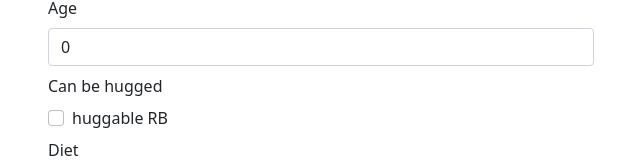
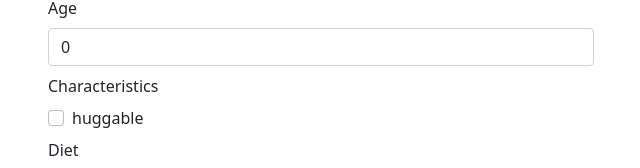
Before and after one commit to thanapoom21/todo-or-not-todo, a Next.js app: page /new in a window 1280 px wide. Shown: the part 367-535 px from the top of the page, without its empty margins (34-674 px from the left). Built offline with nearby package versions, Linux system fonts and the light colour scheme.

Commit message:
rename label and experiment checkbox values

```diff
--- a/components/Form.js
+++ b/components/Form.js
@@ -167,10 +167,12 @@ const PetForm = ({ formId, petForm, forNewPet = true }) => {
               </Form.Group>
 
               <Form.Group className='mb-2'>
-                <Form.Label htmlFor='huggable'>Can be hugged</Form.Label>
+                <Form.Label htmlFor='characteristics'>
+                  Characteristics
+                </Form.Label>
                 <Form.Check
                   type='checkbox'
-                  label='huggable RB'
+                  label='huggable'
                   name='huggable'
                   checked={form.huggable}
                   onChange={handleChange}
```
